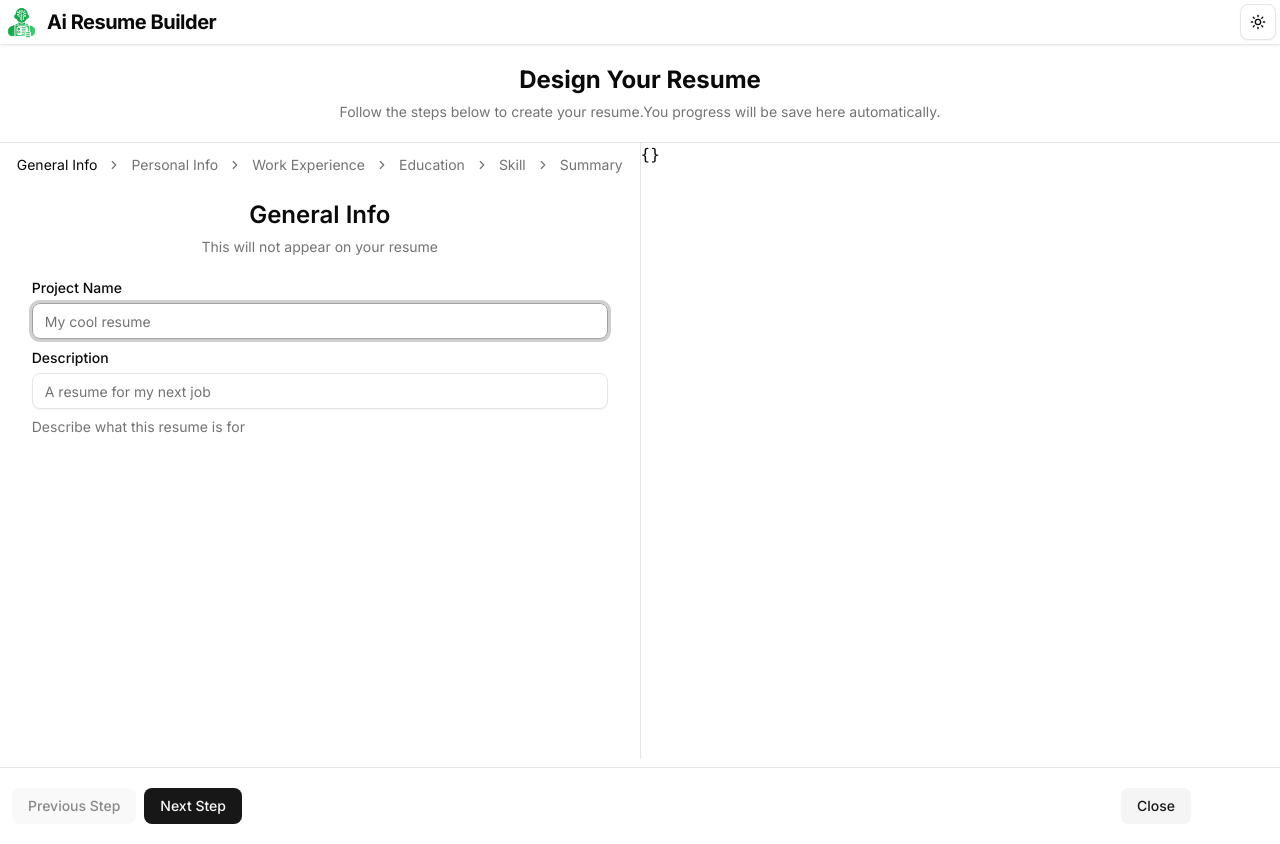
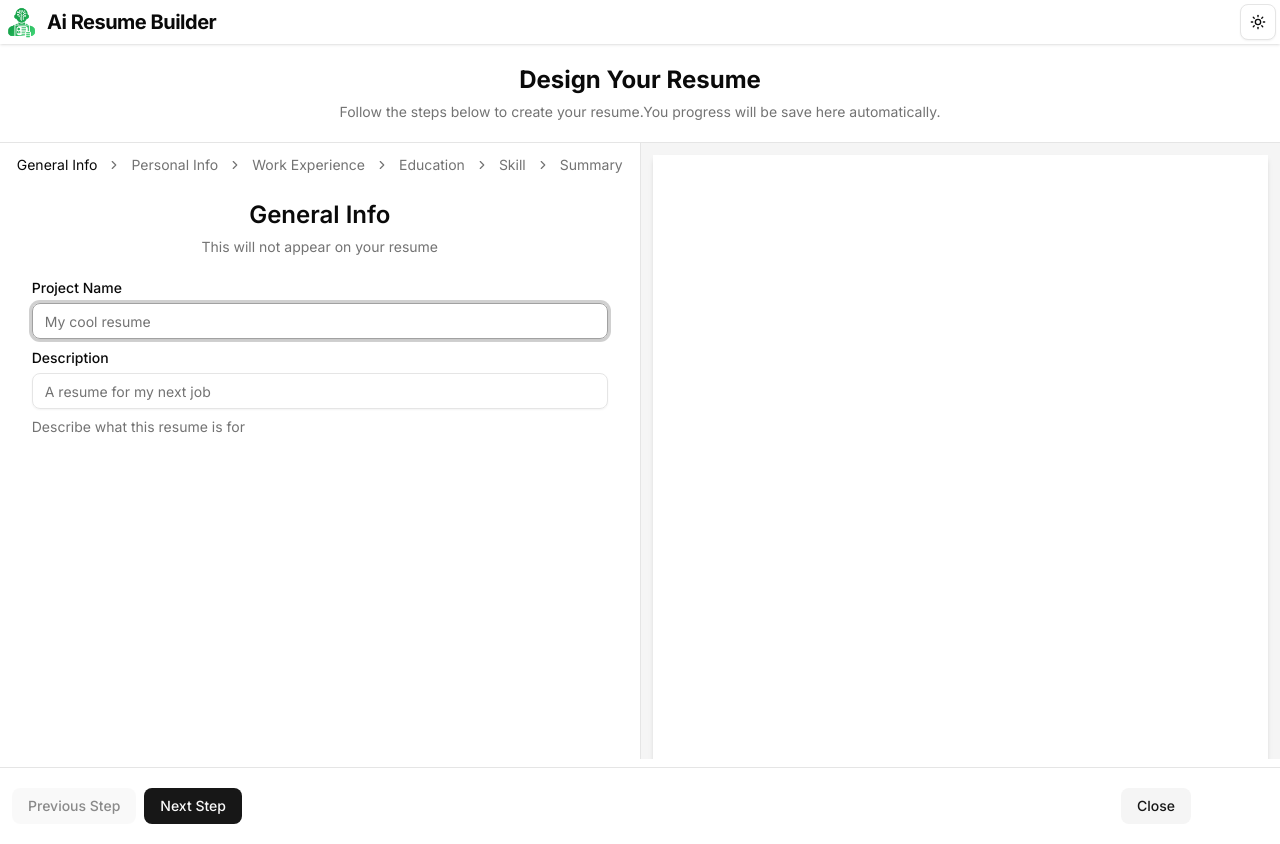
Before and after one commit to mdmasudrana5060/Ai_Resume_Builder, a Next.js app: page /editor in a window 1280 px wide. Built offline with nearby package versions, Linux system fonts and the light colour scheme.

Commit message:
feat:PersonalInfoHeader added to ResumePreview component

```diff
--- a/src/app/(main)/editor/ResumeEditor.tsx
+++ b/src/app/(main)/editor/ResumeEditor.tsx
@@ -6,6 +6,7 @@ import Breadcrumbs from "./Breadcrumbs";
 import Footer from "./Footer";
 import { useState } from "react";
 import { ResumeValues } from "@/src/components/Shared/validation";
+import ResumePreviewSection from "./resumePreviewSection";
 
 const ResumeEditor = () => {
   const [resumeData, setResumeData] = useState<ResumeValues>({});
@@ -41,9 +42,10 @@ const ResumeEditor = () => {
             )}
           </div>
           <div className="hidden md:block md:border-r" />
-          <div className="hidden w-1/2 md:flex">
-            <pre>{JSON.stringify(resumeData, null, 2)}</pre>
-          </div>
+          <ResumePreviewSection
+            resumeData={resumeData}
+            setResumeData={setResumeData}
+          />
         </div>
       </main>
       <Footer currentStep={currentStep} setCurrentStep={setStep} />
--- /dev/null
+++ b/src/app/(main)/editor/resumePreviewSection.tsx
@@ -0,0 +1,23 @@
+import ResumePreview from "@/src/components/ResumePreview";
+import { ResumeValues } from "@/src/components/Shared/validation";
+
+interface ResumePreviewSectionProps {
+  resumeData: ResumeValues;
+  setResumeData: (data: ResumeValues) => void;
+}
+const ResumePreviewSection = ({
+  resumeData,
+  setResumeData,
+}: ResumePreviewSectionProps) => {
+  return (
+    <div className="hidden w-1/2 md:flex">
+      <div className="flex w-full justify-center overflow-y-auto bg-secondary p-3">
+        <ResumePreview
+          resumeData={resumeData}
+          className="max-w-2xl shadow-md"
+        />
+      </div>
+    </div>
+  );
+};
+export default ResumePreviewSection;
--- /dev/null
+++ b/src/components/ResumePreview.tsx
@@ -0,0 +1,91 @@
+import { cn } from "@/lib/utils";
+import { ResumeValues } from "./Shared/validation";
+import { useEffect, useMemo, useRef, useState } from "react";
+import useDimensions from "../hooks/useDimensions";
+import Image from "next/image";
+
+interface ResumePreviewProps {
+  resumeData: ResumeValues;
+  className?: string;
+}
+
+const ResumePreview = ({
+  resumeData,
+
+  className,
+}: ResumePreviewProps) => {
+  const containerRef = useRef<HTMLDivElement>(null);
+  const { width } = useDimensions(containerRef);
+  return (
+    <div
+      className={cn(
+        "bg-white text-black h-fit w-full aspect-210/297",
+        className,
+      )}
+      ref={containerRef}
+    >
+      <div
+        className={cn("space-y-6 p-6", !width && "invisible")}
+        style={{
+          zoom: (1 / 794) * width,
+        }}
+      >
+        <PersonalInfoHeader resumeData={resumeData} />
+      </div>
+    </div>
+  );
+};
+export default ResumePreview;
+
+interface ResumeSectionProps {
+  resumeData: ResumeValues;
+}
+function PersonalInfoHeader({ resumeData }: ResumeSectionProps) {
+  const { photo, firstName, lastName, jobTitle, city, country, phone, email } =
+    resumeData;
+
+  const photoSrc = useMemo(() => {
+    if (photo instanceof File) {
+      return URL.createObjectURL(photo);
+    }
+    return photo || "";
+  }, [photo]);
+
+  useEffect(() => {
+    return () => {
+      if (photo instanceof File && photoSrc) {
+        URL.revokeObjectURL(photoSrc);
+      }
+    };
+  }, [photo, photoSrc]);
+
+  return (
+    <div className="flex items-center gap-6">
+      {photoSrc && (
+        <Image
+          src={photoSrc}
+          width={120}
+          height={120}
+          alt="Author photo"
+          className="aspect-square object-cover"
+        />
+      )}
+      <div className="space-y-1">
+        <div className="space-y-1">
+          <p className="text-3xl font-bold">
+            {firstName} {lastName}
+          </p>
+          <p className="font-medium capitalize">{jobTitle}</p>
+        </div>
+
+        <div className="text-sm text-gray-500 space-y-0.5">
+          {email && <p>{email}</p>}
+          {phone && <p>{phone}</p>}
+          {[city, country].filter(Boolean).length > 0 && (
+            <p>{[city, country].filter(Boolean).join(", ")}</p>
+          )}
+        </div>
+      </div>
+    </div>
+  );
+}
--- /dev/null
+++ b/src/hooks/useDimensions.ts
@@ -0,0 +1,39 @@
+import React, { useEffect, useState } from "react";
+
+export default function useDimensions<T extends HTMLElement = HTMLElement>(
+  containerRef: React.RefObject<T | null>,
+) {
+  const [dimensions, setDimensions] = useState({ width: 0, height: 0 });
+
+  useEffect(() => {
+    const currentRef = containerRef.current;
+
+    function getDimensions() {
+      return {
+        width: currentRef?.offsetWidth || 0,
+        height: currentRef?.offsetHeight || 0,
+      };
+    }
+
+    const resizeObserver = new ResizeObserver((entries) => {
+      const entry = entries[0];
+      if (entry) {
+        setDimensions(getDimensions());
+      }
+    });
+
+    if (currentRef) {
+      resizeObserver.observe(currentRef);
+      setDimensions(getDimensions());
+    }
+
+    return () => {
+      if (currentRef) {
+        resizeObserver.unobserve(currentRef);
+      }
+      resizeObserver.disconnect();
+    };
+  }, [containerRef]);
+
+  return dimensions;
+}
```
